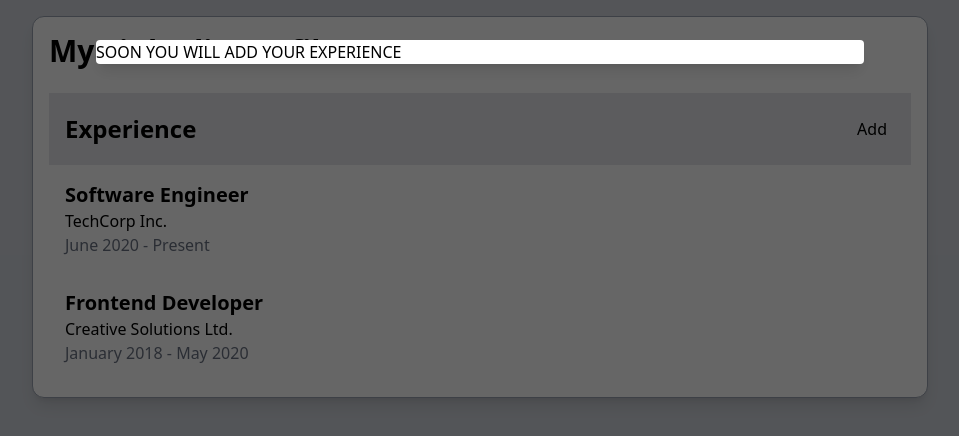
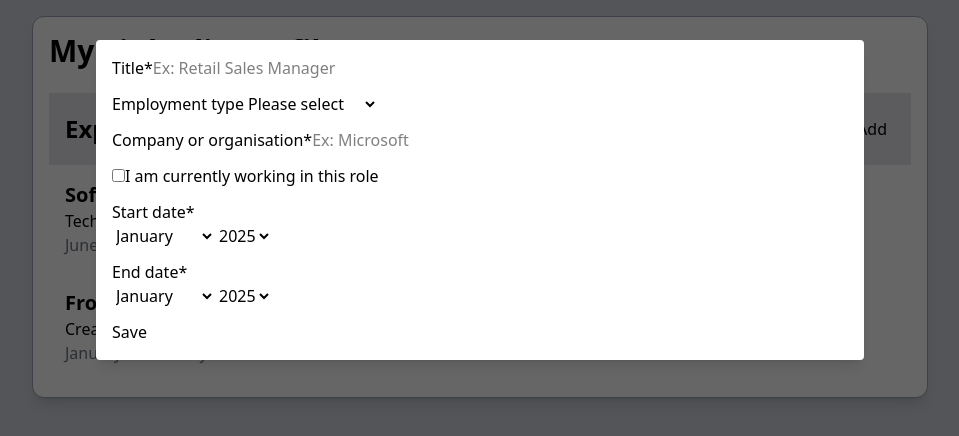
Before and after one commit to reactpractice-dev/linkedin-add-experience-form, a React (Vite) app: page / in a window 1280 px wide. Both pictures are taken after a click on the button "Add". Shown: the top 436 px of the page, without its empty margins (160-1119 px from the left). Built offline with nearby package versions, Linux system fonts and the light colour scheme.

Commit message:
Add HTML only form

```diff
--- a/src/components/AddExperienceForm.tsx
+++ b/src/components/AddExperienceForm.tsx
@@ -1,3 +1,4 @@
+import { FormEventHandler } from "react";
 import { JobExperience } from "../types";
 
 type Props = {
@@ -5,8 +6,107 @@ type Props = {
   onCancel: () => void;
 };
 
+const MONTH_OPTIONS = [
+  "January",
+  "February",
+  "March",
+  "April",
+  "May",
+  "June",
+  "July",
+  "August",
+  "September",
+  "October",
+  "November",
+  "December",
+];
+const YEAR_OPTIONS = Array.from(
+  { length: 50 },
+  (_, i) => new Date().getFullYear() - i
+).map((year) => year.toString());
+
 const AddExperienceForm = ({ onSubmit }: Props) => {
-  return <form>SOON YOU WILL ADD YOUR EXPERIENCE</form>;
+  const handleSubmit: FormEventHandler<HTMLFormElement> = (e) => {
+    e.preventDefault();
+    const data = new FormData(e.target as HTMLFormElement);
+    const newExperience = Object.fromEntries(data);
+    console.log(newExperience);
+  };
+  return (
+    <form onSubmit={handleSubmit} className="flex flex-col p-4 gap-3">
+      <label>
+        <span>Title*</span>
+        <input
+          type="text"
+          name="job_title"
+          placeholder="Ex: Retail Sales Manager"
+        ></input>
+      </label>
+      <label>
+        <span>Employment type</span>
+        <select name="employment_type">
+          <option value="">Please select</option>
+          <option value="Full-time">Full-time</option>
+          <option value="Part-time">Part-time</option>
+          <option value="Permanent">Permanent</option>
+          <option value="Self-employed">Self-employed</option>
+          <option value="Freelance">Freelance</option>
+          <option value="Contract">Contract</option>
+          <option value="Internship">Internship</option>
+          <option value="Apprenticeship">Apprenticeship</option>
+        </select>
+      </label>
+      <label>
+        <span>Company or organisation*</span>
+        <input type="text" name="company" placeholder="Ex: Microsoft"></input>
+      </label>
+      <label>
+        <input type="checkbox" name="is_current"></input>
+        <span>I am currently working in this role</span>
+      </label>
+      <div>
+        <span>Start date*</span>
+        <div>
+          <select name="start_date.month">
+            {MONTH_OPTIONS.map((month) => (
+              <option key={month} value={month}>
+                {month}
+              </option>
+            ))}
+          </select>
+          <select name="start_date.year">
+            {YEAR_OPTIONS.map((year) => (
+              <option key={year} value={year}>
+                {year}
+              </option>
+            ))}
+          </select>
+        </div>
+      </div>
+      <div>
+        <span>End date*</span>
+        <div>
+          <select name="end_date.month">
+            {MONTH_OPTIONS.map((month) => (
+              <option key={month} value={month}>
+                {month}
+              </option>
+            ))}
+          </select>
+          <select name="end_date.year">
+            {YEAR_OPTIONS.map((year) => (
+              <option key={year} value={year}>
+                {year}
+              </option>
+            ))}
+          </select>
+        </div>
+      </div>
+      <div>
+        <button type="submit">Save</button>
+      </div>
+    </form>
+  );
 };
 
 export default AddExperienceForm;
```
